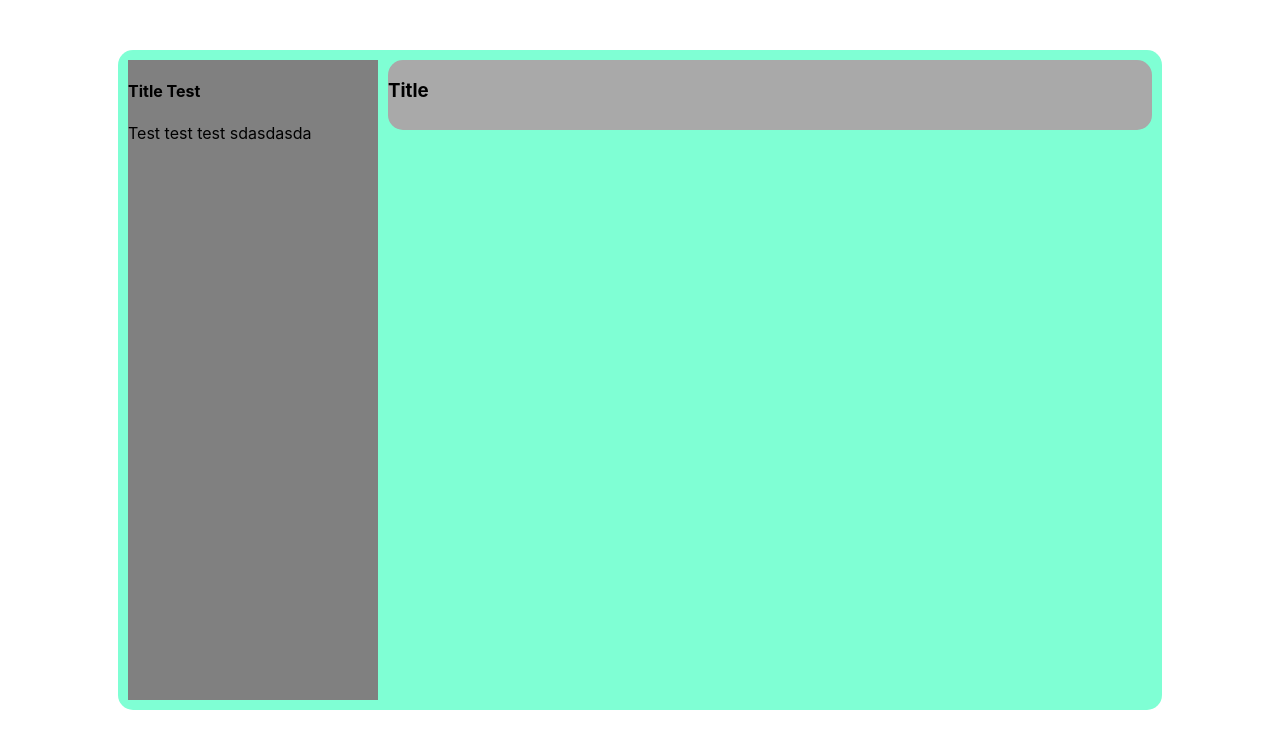
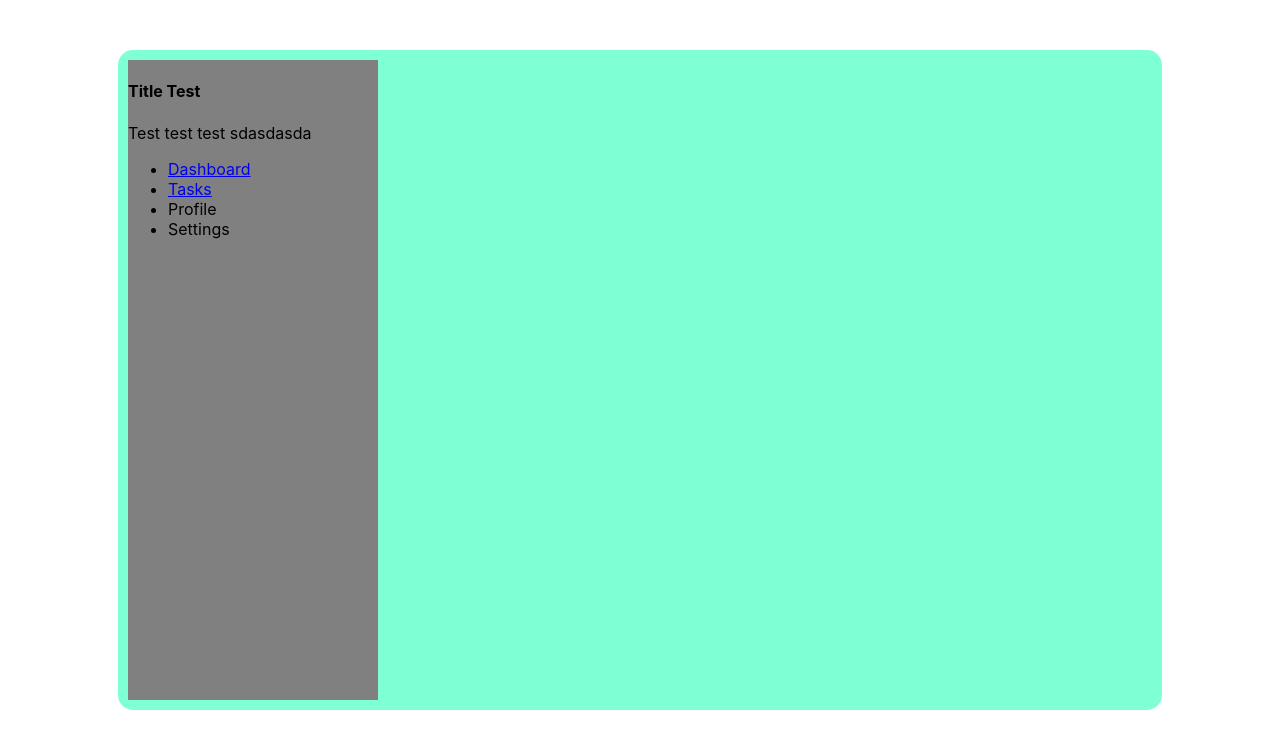
Before and after one commit to alexaizen/typescript-practice, a React (Create React App) app: page / in a window 1280 px wide. Shown: the top 748 px of the page. Built offline with nearby package versions, Linux system fonts and the light colour scheme.

Commit message:
router added

```diff
--- a/package.json
+++ b/package.json
@@ -12,6 +12,7 @@
     "@types/react-dom": "^17.0.13",
     "react": "^17.0.2",
     "react-dom": "^17.0.2",
+    "react-router-dom": "^5.3.0",
     "react-scripts": "5.0.0",
     "typescript": "^4.6.2",
     "web-vitals": "^2.1.4"
@@ -39,5 +40,8 @@
       "last 1 firefox version",
       "last 1 safari version"
     ]
+  },
+  "devDependencies": {
+    "@types/react-router-dom": "^5.3.3"
   }
 }
--- a/src/App.tsx
+++ b/src/App.tsx
@@ -1,4 +1,6 @@
 import React from "react";
+
+import { Route, Switch } from "react-router-dom";
 
 import LeftSidebar from "./LeftSidebar";
 
@@ -9,7 +11,17 @@ function App() {
   return (
     <div className="layout">
       <LeftSidebar title={"Title Test"}></LeftSidebar>
-      <Dashboard />
+      <Switch>
+        <Route path="/Dashboard" exact>
+               <Dashboard />
+        </Route>
+        <Route path="/Profile" exact>
+               <Dashboard />
+        </Route>
+
+
+      </Switch>
+
     </div>
   );
 }
--- /dev/null
+++ b/src/Components/Navigation.tsx
@@ -0,0 +1,14 @@
+import "./Navigation.css"
+
+const Navigation = () => {
+    return (
+        <ul>
+            <li><a href="/Dashboard" >Dashboard</a></li>
+            <li><a href="/Profile" >Tasks</a></li>
+            <li>Profile</li>
+            <li>Settings</li>
+        </ul>
+    )
+}
+
+export default Navigation;
--- a/src/LeftSidebar.tsx
+++ b/src/LeftSidebar.tsx
@@ -1,4 +1,6 @@
 import React from "react";
+
+import Navigation from "./Components/Navigation"
 
 import "./LeftSidebar.css";
 
@@ -7,6 +9,7 @@ const LeftSidebar: React.FC<{ title: string }> = (props) => {
     <div className="left-sidebar">
       <h4>{props.title}</h4>
       <p>Test test test sdasdasda</p>
+      <Navigation></Navigation>
     </div>
   );
 };
--- a/src/index.tsx
+++ b/src/index.tsx
@@ -1,8 +1,13 @@
 import React from 'react';
 import ReactDOM from 'react-dom';
+
+import { BrowserRouter} from "react-router-dom";
+
 import './index.css';
 import App from './App';
 
 
-ReactDOM.render(<App />, document.getElementById('root')
+ReactDOM.render(<BrowserRouter>
+        <App />
+</BrowserRouter>, document.getElementById('root')
 );
```
Also changed, not shown: src/Pages/Profile.tsx (added, +12 -0 lines), src/Pages/Settings.tsx (added, +13 -0 lines), src/Pages/Tasks.tsx (added, +13 -0 lines), src/Components/Navigation.css (added), src/Pages/Profile.css (added), src/Pages/Settings.css (added), src/Pages/Tasks.css (added), 1 other file (tests, documents, lock files or other folders).
